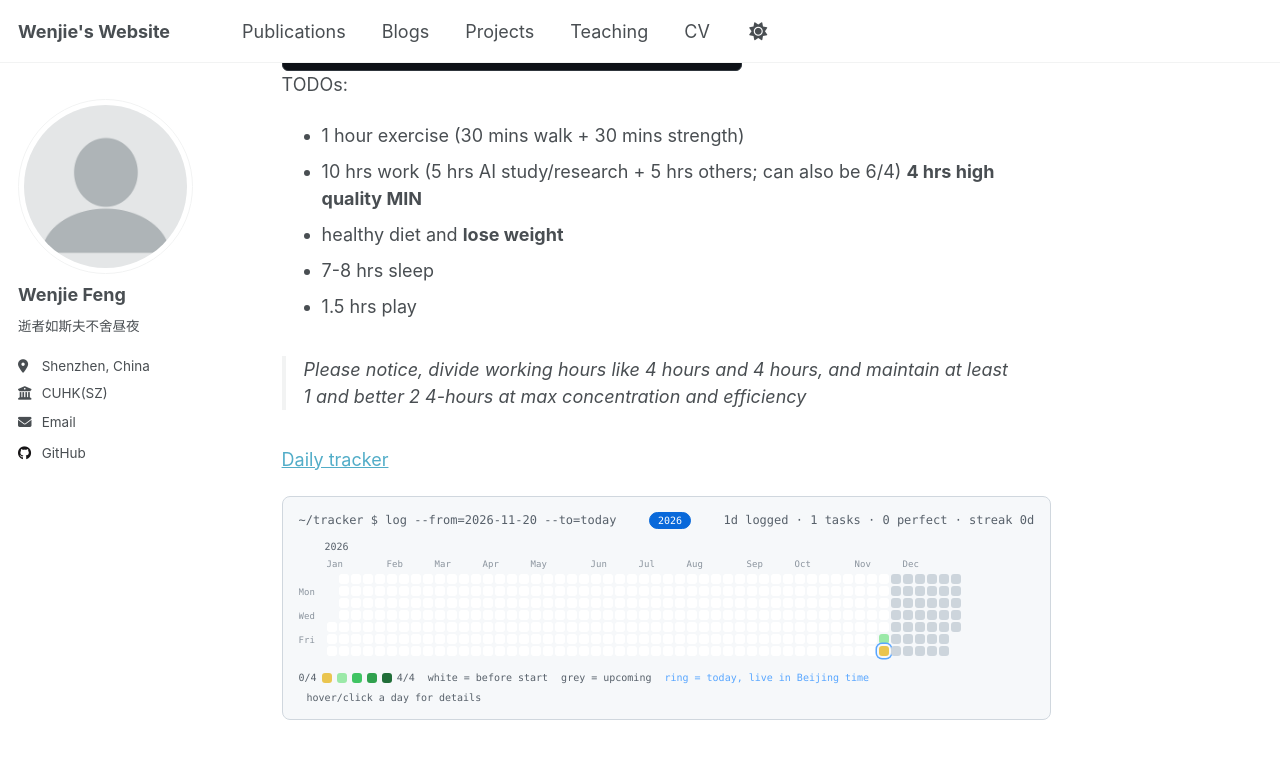
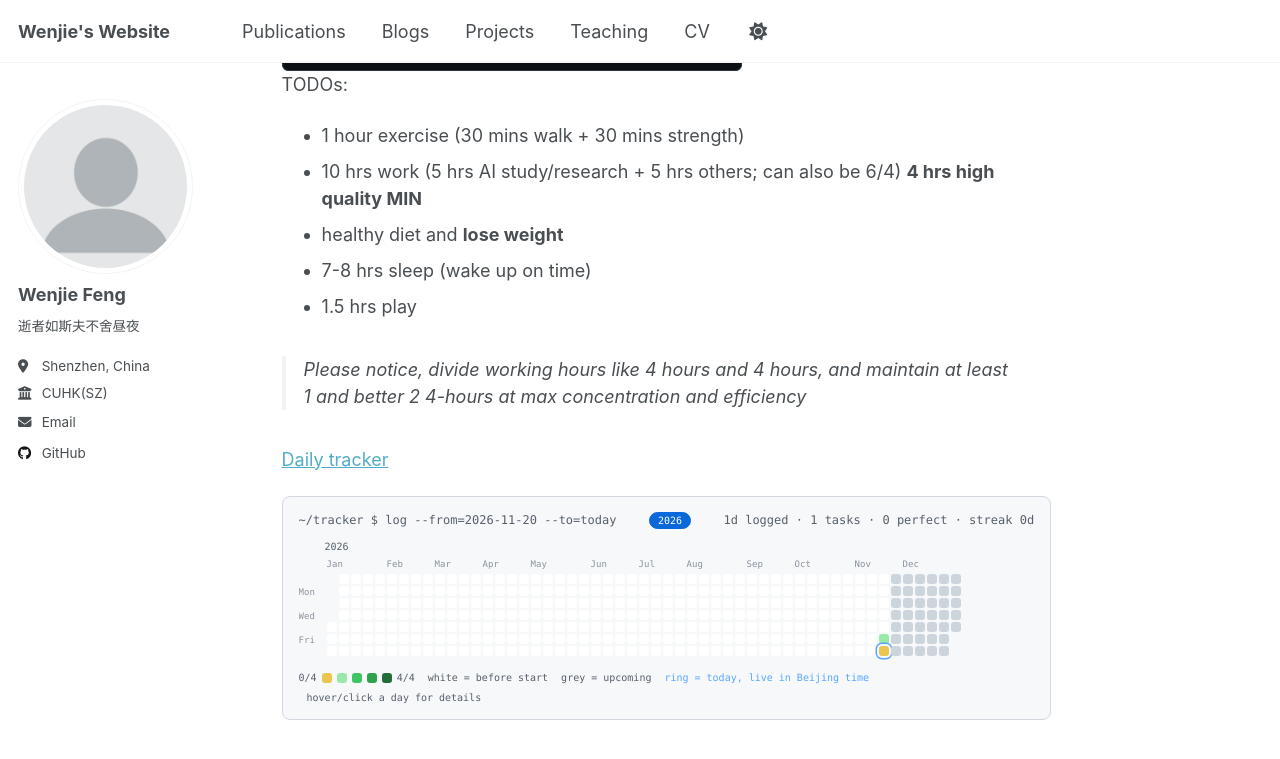
Before and after one commit to wenjiefeng04/wenjiefeng04.github.io, a Jekyll site: the page built from _pages/about.md, in a window 1280 px wide and 900 px high, scrolled down 365 px. Shown: the top 759 px of the window. Built offline with Jekyll 4.4.1, drawn with Linux system fonts in a browser that asks for light colours.

Commit message:
Update sleep entry with wake-up reminder
Clarified sleep schedule and added wake-up note.

```diff
--- a/_pages/about.md
+++ b/_pages/about.md
@@ -17,7 +17,7 @@ TODOs:
 - 1 hour exercise (30 mins walk + 30 mins strength)
 - 10 hrs work (5 hrs AI study/research + 5 hrs others; can also be 6/4) **4 hrs high quality MIN**
 - healthy diet and **lose weight**
-- 7-8 hrs sleep
+- 7-8 hrs sleep (wake up on time)
 - 1.5 hrs play
 
 > Please notice, divide working hours like 4 hours and 4 hours, and maintain at least 1 and better 2 4-hours at max concentration and efficiency
```
